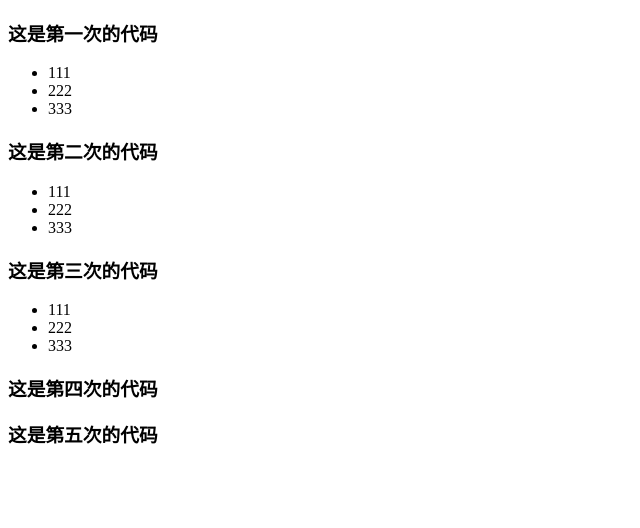
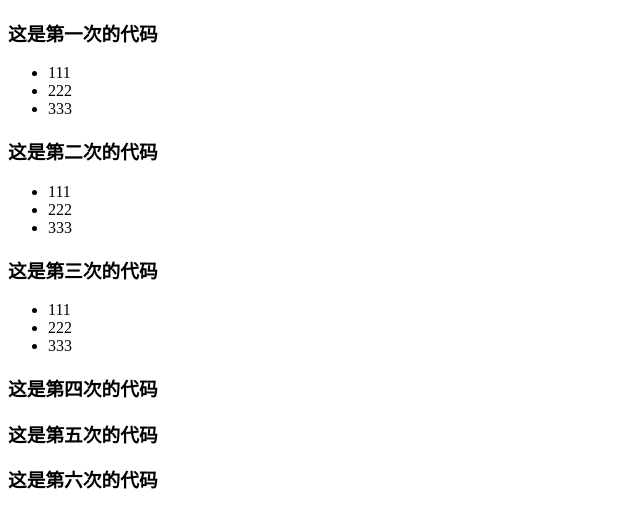
Before and after one commit to ForeverIce/dd, a plain HTML site: page index.html in a window 1280 px wide. Shown: the whole page, without its empty margins (0-640 px from the left). Drawn offline with Linux system fonts and the light colour scheme.

Commit message:
第六次提交

```diff
--- a/index.html
+++ b/index.html
@@ -32,5 +32,6 @@
 	</div>
 	<h3>这是第四次的代码</h3>
 	<h3>这是第五次的代码</h3>
+	<h3>这是第六次的代码</h3>
 </body>
 </html>
```
